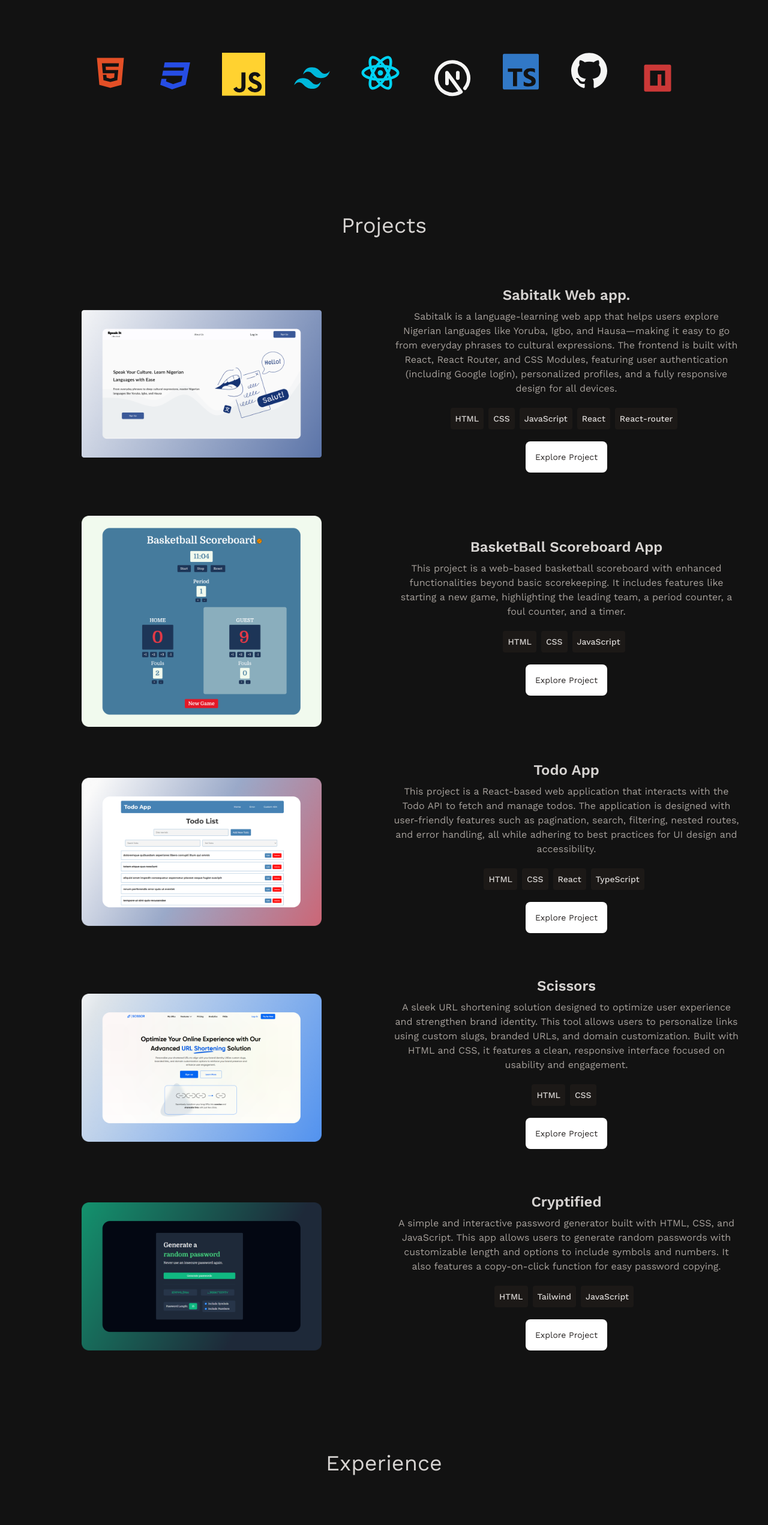
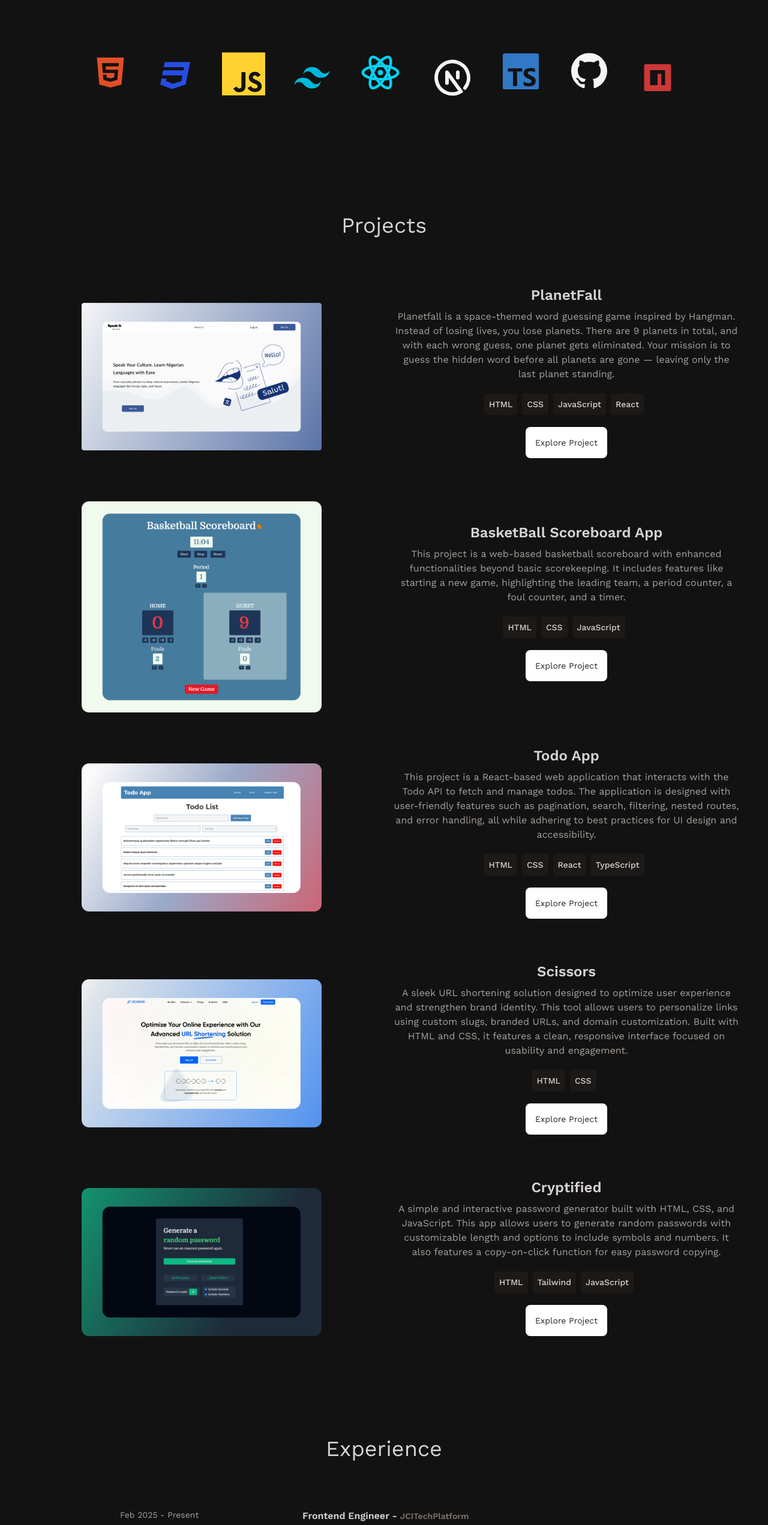
Before and after one commit to Timmydrax/Portfolio-2.0, a React (Vite) app: page / in a window 1280 px wide. Shown: the part 948-3491 px from the top of the page at 60% size. Built offline with nearby package versions, Linux system fonts and the light colour scheme.

Commit message:
CHORE: Refactored Codebase

```diff
--- a/src/components/Hero.jsx
+++ b/src/components/Hero.jsx
@@ -72,10 +72,9 @@ const Hero = () => {
 
               <motion.a
                 variants={childVariants}
-                href="/Resume.pdf"
+                href="https://timmyalade.cv/"
                 target="_blank"
                 rel="noopener noreferrer"
-                download
                 className="bg-white dark:bg-white rounded-lg p-4 text-sm text-stone-800 dark:text-stone-800 mb-10 transition hover:bg-stone-100 dark:hover:bg-stone-100"
               >
                 {" "}
--- a/src/constants/index.js
+++ b/src/constants/index.js
@@ -10,28 +10,35 @@ export const ABOUT_TEXT = `I am a dedicated and versatile full stack developer w
 
 export const EXPERIENCES = [
   {
-    year: "Dec 2024 - Present",
-    role: "Frontend Team Lead",
-    company: "Curamap",
-    description: ` Led the frontend team in creating user-focused interfaces that directly contributed to the product’s success, while collaborating cross-functionally with product, backend, and design teams to translate ideas into responsive web pages.`,
-    technologies: ["HTML", "CSS", "JavaScript", "React"],
+    year: "Feb 2025 - Present",
+    role: "Frontend Engineer",
+    company: "JCITechPlatform",
+    description: ` Contributed to frontend development by delivering responsive, user-centric interfaces that aligned with the product vision, enhanced usability, and drove an estimated 15% improvement in user engagement.`,
+    technologies: [
+      "HTML",
+      "CSS",
+      "JavaScript",
+      "React",
+      "TypeScript",
+      "Next.js",
+    ],
   },
   {
-    year: "Mar 2024 - Present",
+    year: "Mar 2024 - Sep 2025",
     role: "Web Designer & UI Designer",
     company: "Maseev Inisible Digitals",
-    description: `Designed and developed clean, user-centric interfaces that balanced visual appeal with intuitive usability, while ensuring responsiveness, accessibility, and alignment with both user needs and business goals.`,
+    description: `Designed and implemented intuitive, visually appealing UI/UX solutions that enhanced user satisfaction by 10% and significantly improved site navigation and accessibility.`,
     technologies: ["Figma", "Wordpress", "Hostinger"],
   },
 ];
 
 export const PROJECTS = [
   {
-    title: "Sabitalk Web app.",
+    title: "PlanetFall",
     image: project1,
     description:
-      "Sabitalk is a language-learning web app that helps users explore Nigerian languages like Yoruba, Igbo, and Hausa—making it easy to go from everyday phrases to cultural expressions. The frontend is built with React, React Router, and CSS Modules, featuring user authentication (including Google login), personalized profiles, and a fully responsive design for all devices.",
-    technologies: ["HTML", "CSS", "JavaScript", "React", "React-router"],
+      "Planetfall is a space-themed word guessing game inspired by Hangman. Instead of losing lives, you lose planets. There are 9 planets in total, and with each wrong guess, one planet gets eliminated. Your mission is to guess the hidden word before all planets are gone — leaving only the last planet standing.",
+    technologies: ["HTML", "CSS", "JavaScript", "React"],
     link: "https://sabitalk.vercel.app",
   },
   {
```
